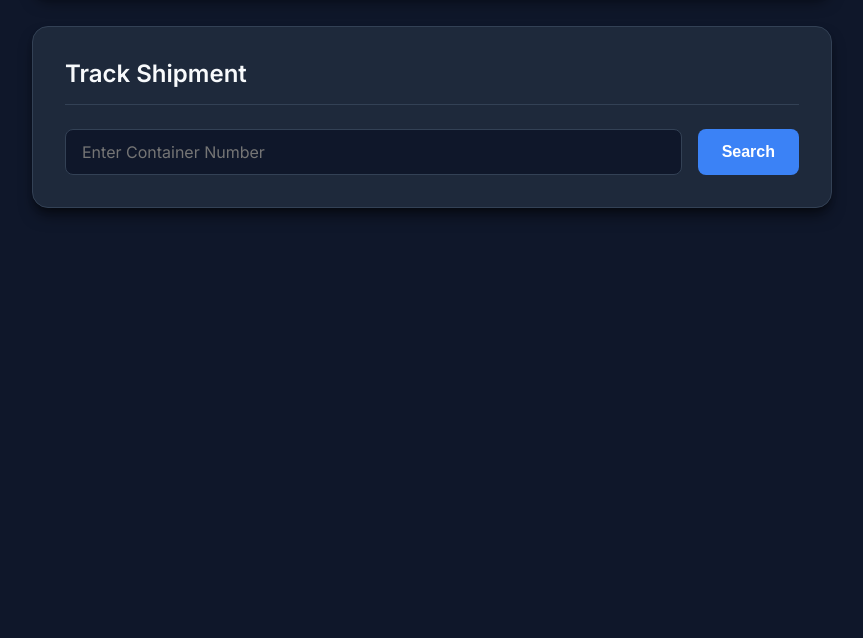
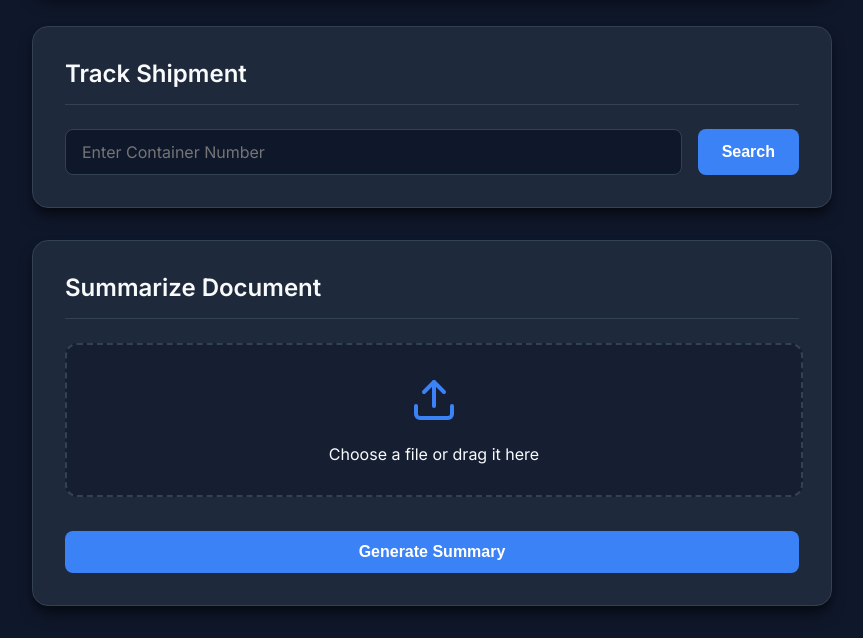
Before and after one commit to Jelvinth/shipmentextractor_ai, a FastAPI app: page / in a window 1280 px wide. Shown: the part 584-1222 px from the top of the page, without its empty margins (208-1071 px from the left). Before the commit the page ends 798 px from the top, so only its background shows below. Run offline with FastAPI, Linux system fonts and the light colour scheme.

Commit message:
Added feature for summery of pdf

```diff
--- a/shipment_ai/main.py
+++ b/shipment_ai/main.py
@@ -80,6 +80,28 @@ async def upload_shipment_pdf(file: UploadFile = File(...), db: Session = Depend
         if os.path.exists(temp_file_path):
             os.remove(temp_file_path)
 
+@app.post("/api/summarize/", response_model=schemas.SummaryResponse)
+async def summarize_shipment_pdf(file: UploadFile = File(...)):
+    if not file.filename.lower().endswith(".pdf"):
+        raise HTTPException(status_code=400, detail="Only PDF files are allowed")
+
+    with tempfile.NamedTemporaryFile(delete=False, suffix=".pdf") as temp_file:
+        content = await file.read()
+        temp_file.write(content)
+        temp_file_path = temp_file.name
+
+    try:
+        pdf_text = services.extract_text_from_pdf(temp_file_path)
+        if not pdf_text.strip():
+            raise HTTPException(status_code=400, detail="Could not extract text from PDF")
+
+        summary = services.summarize_shipment_document(pdf_text)
+        return {"summary": summary}
+    except Exception as e:
+        raise HTTPException(status_code=500, detail=str(e))
+    finally:
+        if os.path.exists(temp_file_path):
+            os.remove(temp_file_path)
 
 @app.get("/api/shipment/{container_number}", response_model=schemas.ShipmentResponse)
 def read_shipment(container_number: str, db: Session = Depends(get_db)):
--- a/shipment_ai/schemas.py
+++ b/shipment_ai/schemas.py
@@ -25,3 +25,6 @@ class ShipmentResponse(ShipmentBase):
         if self.eta < date.today():
              return "Delayed"
         return "On Time"
+
+class SummaryResponse(BaseModel):
+    summary: str
--- a/shipment_ai/templates/index.html
+++ b/shipment_ai/templates/index.html
@@ -321,7 +321,37 @@
                 <div id="search-details"></div>
             </div>
         </div>
+
+        <div class="card">
+            <h2>Summarize Document</h2>
+            <form id="summaryForm">
+                <div class="file-drop-area" id="summaryDropArea">
+                    <svg xmlns="http://www.w3.org/2000/svg" width="48" height="48" viewBox="0 0 24 24" fill="none"
+                        stroke="var(--primary-color)" stroke-width="2" stroke-linecap="round" stroke-linejoin="round"
+                        style="margin-bottom: 10px;">
+                        <path d="M21 15v4a2 2 0 0 1-2 2H5a2 2 0 0 1-2-2v-4"></path>
+                        <polyline points="17 8 12 3 7 8"></polyline>
+                        <line x1="12" y1="3" x2="12" y2="15"></line>
+                    </svg>
+                    <span class="file-msg">Choose a file or drag it here</span>
+                    <input class="file-input" type="file" id="summaryFile" accept="application/pdf" required>
+                </div>
+                <div id="summary-file-name"
+                    style="margin-top:10px; text-align:center; color: var(--primary-color); font-weight:600;"></div>
+                <button type="submit" class="btn" id="summaryBtn">
+                    <span class="btn-text">Generate Summary</span>
+                    <div class="loader" id="summaryLoader"></div>
+                </button>
+            </form>
+            <div id="summary-error-msg" style="color: var(--error-color); margin-top: 10px; text-align: center; display: none;"></div>
+
+            <div id="summary-display" style="display: none; margin-top: 1.5rem; padding: 1.5rem; border-radius: 12px; background-color: rgba(15, 23, 42, 0.8); border-left: 4px solid var(--primary-color);">
+                <h3 style="margin-top: 0; color: var(--primary-color);">Summary</h3>
+                <div id="summary-text" style="line-height: 1.6;"></div>
+            </div>
+        </div>
     </div>
+
 
     <script>
         // File Drag & Drop Feedback
@@ -480,7 +510,81 @@
                 searchBtn.disabled = false;
             }
         });
+
+        // Summary File Drag & Drop Feedback
+        const summaryDropArea = document.getElementById('summaryDropArea');
+        const summaryFileInput = document.getElementById('summaryFile');
+        const summaryFileNameDisplay = document.getElementById('summary-file-name');
+
+        ['dragenter', 'dragover', 'dragleave', 'drop'].forEach(eventName => {
+            summaryDropArea.addEventListener(eventName, preventDefaults, false);
+        });
+
+        ['dragenter', 'dragover'].forEach(eventName => {
+            summaryDropArea.addEventListener(eventName, () => summaryDropArea.classList.add('dragover'), false);
+        });
+
+        ['dragleave', 'drop'].forEach(eventName => {
+            summaryDropArea.addEventListener(eventName, () => summaryDropArea.classList.remove('dragover'), false);
+        });
+
+        summaryFileInput.addEventListener('change', function () {
+            if (this.files && this.files.length > 0) {
+                summaryFileNameDisplay.textContent = this.files[0].name;
+            } else {
+                summaryFileNameDisplay.textContent = '';
+            }
+        });
+
+        // Summary Form Logic
+        document.getElementById('summaryForm').addEventListener('submit', async (e) => {
+            e.preventDefault();
+            const file = summaryFileInput.files[0];
+            if (!file) return;
+
+            const btnText = document.querySelector('#summaryBtn .btn-text');
+            const loader = document.getElementById('summaryLoader');
+            const summaryBtn = document.getElementById('summaryBtn');
+            const summaryDisplay = document.getElementById('summary-display');
+            const summaryText = document.getElementById('summary-text');
+            const errorMsg = document.getElementById('summary-error-msg');
+
+            btnText.style.display = 'none';
+            loader.style.display = 'block';
+            summaryBtn.disabled = true;
+            summaryDisplay.style.display = 'none';
+            errorMsg.style.display = 'none';
+
+            const formData = new FormData();
+            formData.append('file', file);
+
+            try {
+                const response = await fetch('/api/summarize/', {
+                    method: 'POST',
+                    body: formData
+                });
+                const data = await response.json();
+
+                if (response.ok) {
+                    let formattedText = (data.summary || 'No summary available').replace(/\n/g, '<br>');
+                    formattedText = formattedText.replace(/\*\*(.*?)\*\*/g, '<strong>$1</strong>');
+                    summaryText.innerHTML = formattedText;
+                    summaryDisplay.style.display = 'block';
+                } else {
+                    errorMsg.textContent = data.detail || 'Failed to summarize document';
+                    errorMsg.style.display = 'block';
+                }
+            } catch (err) {
+                errorMsg.textContent = 'Network Error occurred.';
+                errorMsg.style.display = 'block';
+            } finally {
+                btnText.style.display = 'block';
+                loader.style.display = 'none';
+                summaryBtn.disabled = false;
+            }
+        });
     </script>
+
 </body>
 
 </html>
```
Also changed, not shown: shipment_ai/services.py (+26 -0 lines).
